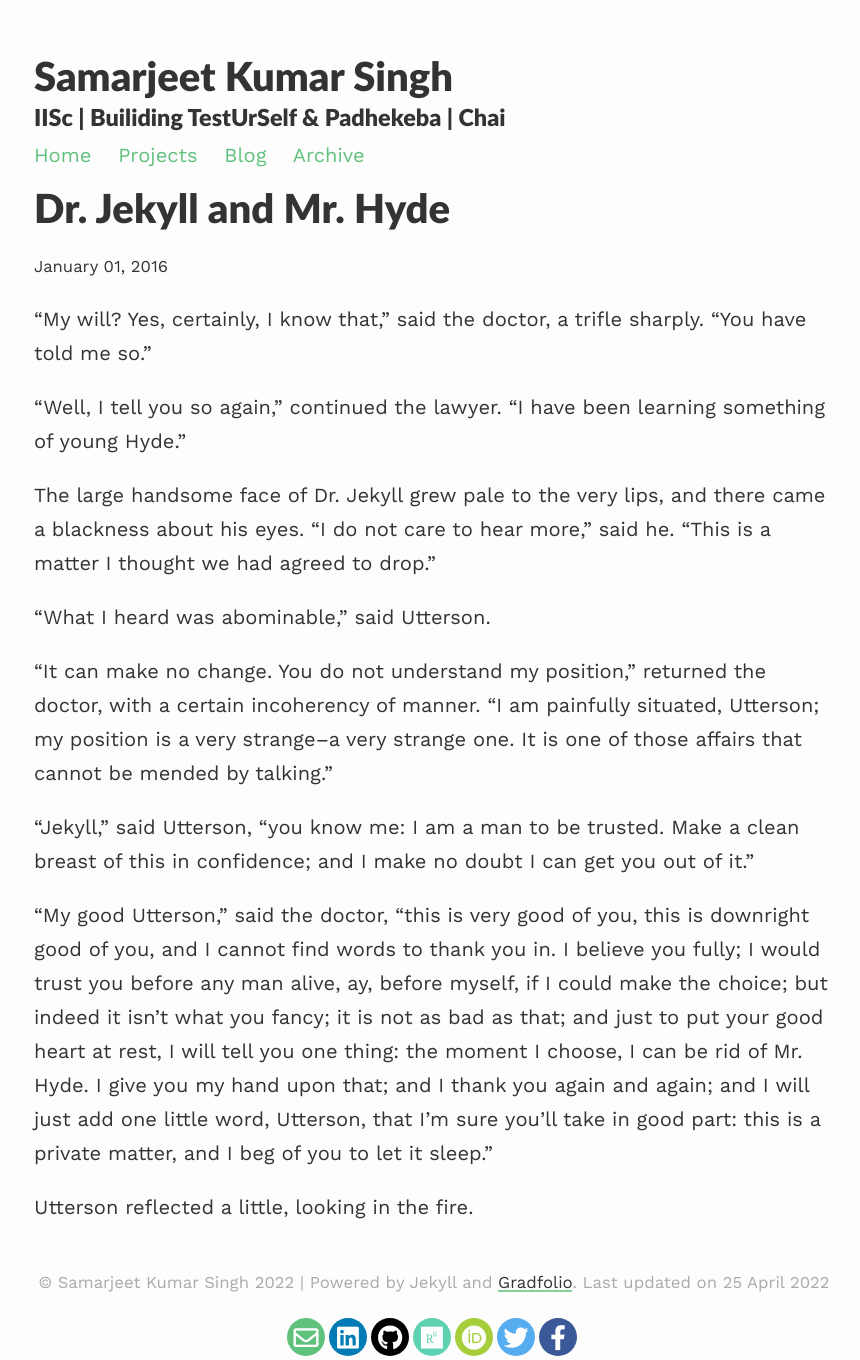
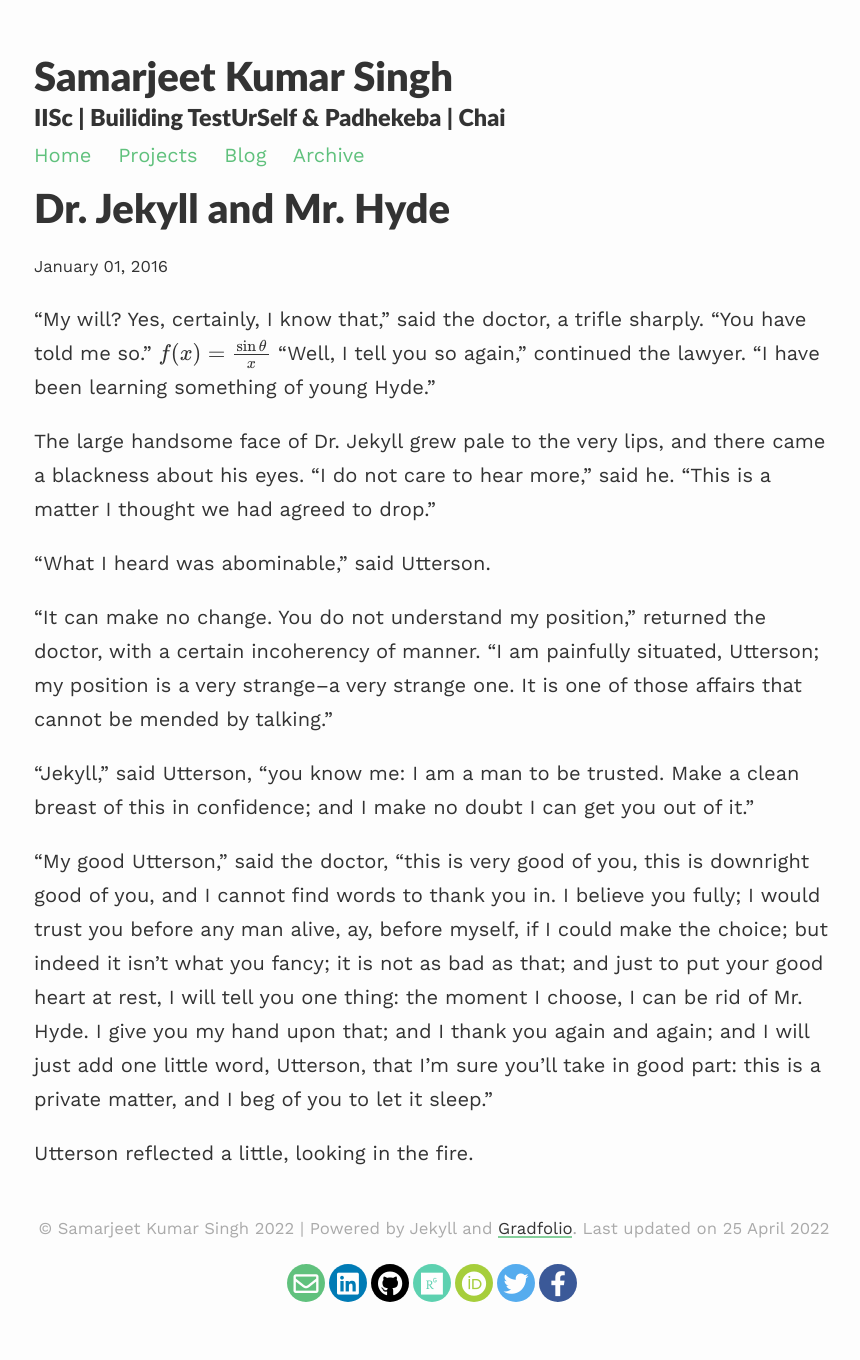
Before and after one commit to Samarjeetkumarsingh/website, a Jekyll site: the page built from _posts/2016-01-01-jekyll.md, in a window 1280 px wide. Shown: the whole page, without its empty margins (206-1066 px from the left). Built offline with Jekyll 4.4.1, drawn with Linux system fonts in a browser that asks for light colours; nearby versions of some CDN libraries; formulas are drawn with MathJax 3; after the commit the page ends 1306 px from its top, so only the background shows below that.

Commit message:
Update 2016-01-01-jekyll.md

```diff
--- a/_posts/2016-01-01-jekyll.md
+++ b/_posts/2016-01-01-jekyll.md
@@ -4,7 +4,7 @@ title: "Dr. Jekyll and Mr. Hyde"
 ---
 
 “My will? Yes, certainly, I know that,” said the doctor, a trifle sharply. “You have told me so.”
-
+$f(x)=\frac{\sin\theta}{x}$
 “Well, I tell you so again,” continued the lawyer. “I have been learning something of young Hyde.”
 
 The large handsome face of Dr. Jekyll grew pale to the very lips, and there came a blackness about his eyes. “I do not care to hear more,” said he. “This is a matter I thought we had agreed to drop.”
```
